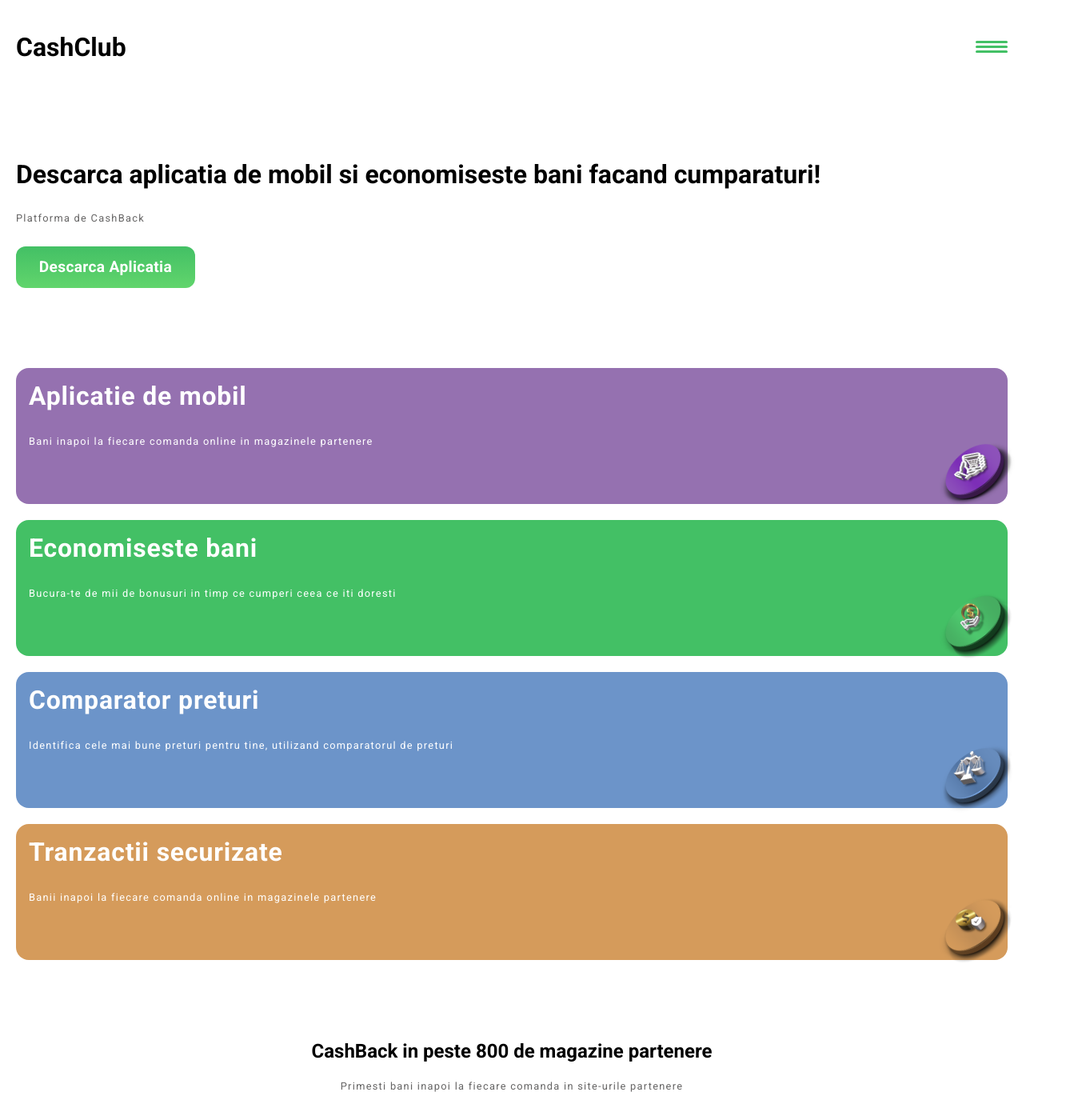
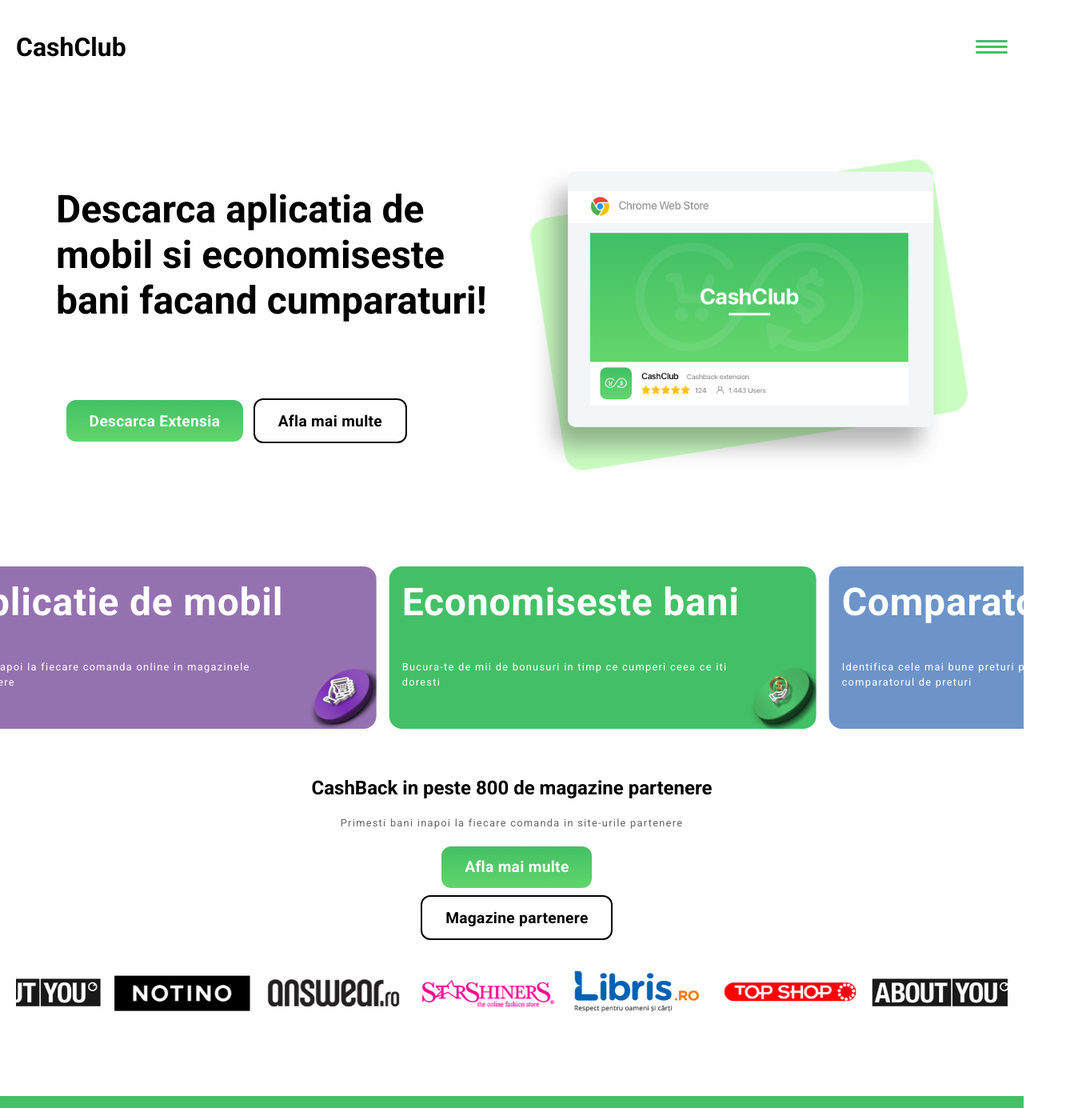
Before and after one commit to awf1337/CashClub-Web, a React (Create React App) app: page / in a window 1280 px wide. Shown: the top 1385 px of the page at 80% size, 1358 px wide, since content can reach past the window. Built offline with nearby package versions, Linux system fonts and the light colour scheme.

Commit message:
UI Responsive 1

```diff
--- a/package.json
+++ b/package.json
@@ -3,12 +3,15 @@
   "version": "0.1.0",
   "private": true,
   "dependencies": {
+    "@emotion/react": "^11.10.4",
+    "@emotion/styled": "^11.10.4",
+    "@mui/material": "^5.10.3",
     "@testing-library/jest-dom": "^5.16.5",
     "@testing-library/react": "^13.3.0",
     "@testing-library/user-event": "^13.5.0",
     "react": "^18.2.0",
     "react-dom": "^18.2.0",
-    "react-scripts": "5.0.1",
+    "react-scripts": "^2.1.3",
     "web-vitals": "^2.1.4"
   },
   "scripts": {
--- a/src/Components/Main.js
+++ b/src/Components/Main.js
@@ -5,22 +5,28 @@
 import DiscountSection from "./Sections/DiscountSection";
 import CashClub from "./Sections/CashClubSection";
 import QuestionsSection from "./Sections/QuestionsSection";
-import ComparatorSection from "./Sections/ComparatorSection"
+import ComparatorSection from "./Sections/ComparatorSection";
+import useMediaQuery from "@mui/material/useMediaQuery";
 
 export default function Main()  {
-    const myRef = useRef(null)
+    const myRef = useRef(null);
+    const mediaMatches = useMediaQuery('(min-width:780px)');
 
     return (
         <div>
-            <DownloadSection />
+            <DownloadSection
+            mediaMatches = {mediaMatches}
+            />
             <MainSection
             clickCashClub = {myRef}
+            mediaMatches = {mediaMatches}
             />
             <CashBackSection />
             <ComparatorSection />
             <DiscountSection />
             <CashClub
             myRef = {myRef}
+            mediaMatches = {mediaMatches}
             />
             <QuestionsSection />
         </div>
--- a/src/Components/Sections/CashBackSection.js
+++ b/src/Components/Sections/CashBackSection.js
@@ -25,7 +25,43 @@
             </div>
 
             <div className="cashBackCarousel">
-                    <div className="carouselContainer" style={{animation:"50000ms linear 0s infinite normal none running moveAnim-hp-clients"}}>
+                    <div className="carouselContainer" style={{animation:"50000ms linear 0s infinite normal none running moveAnimation"}}>
+                        <div className="slide">
+                            <img src={Image1} alt="" />
+                        </div>
+                        <div className="slide">
+                            <img src={Image2} alt="" />
+                        </div>
+                        <div className="slide">
+                            <img src={Image3} alt="" />
+                        </div>
+                        <div className="slide">
+                            <img src={Image4} alt="" />
+                        </div>
+                        <div className="slide">
+                            <img src={Image5} alt="" />
+                        </div>
+                        <div className="slide">
+                            <img src={Image6} alt="" />
+                        </div>
+                        <div className="slide">
+                            <img src={Image1} alt="" />
+                        </div>
+                        <div className="slide">
+                            <img src={Image2} alt="" />
+                        </div>
+                        <div className="slide">
+                            <img src={Image3} alt="" />
+                        </div>
+                        <div className="slide">
+                            <img src={Image4} alt="" />
+                        </div>
+                        <div className="slide">
+                            <img src={Image5} alt="" />
+                        </div>
+                        <div className="slide">
+                            <img src={Image6} alt="" />
+                        </div>
                         <div className="slide">
                             <img src={Image1} alt="" />
                         </div>
--- a/src/Components/Sections/DiscountSection.js
+++ b/src/Components/Sections/DiscountSection.js
@@ -8,7 +8,7 @@
 
 export default function DiscountSection() {
     return (
-        <section className="discountContainer">
+        <section className="discountContainer mainContainer">
             <h3>Super reduceri zilnice la sute de produse</h3>
             <p>Economiseste bani si profita de cele mai mari reduceri la produsele si serviciile tale preferate!</p>
             <a href="#" className="generalButtons">Vezi promotii</a>
--- a/src/Components/Sections/DownloadSection.js
+++ b/src/Components/Sections/DownloadSection.js
@@ -1,15 +1,35 @@
 import React from "react";
+import downloadImage from "./Images/downloadImage.png";
 
-export default function DownloadSection() {
+export default function DownloadSection(props) {
+
     return (
-        <section className="downloadContainer">
-            <h2>Descarca aplicatia de mobil si economiseste bani facand cumparaturi!</h2>
-            <p>Platforma de CashBack</p>
-            <a
-                className="generalButtons"
-                href="https://play.google.com/store/apps/details?id=m.cashclub.ro"
-                target="_blank"
-            >Descarca Aplicatia</a>
+        <section className="mainContainer downloadContainer">
+            <div className="downloadContainerMain">
+                <h2>Descarca aplicatia de mobil si economiseste bani facand cumparaturi!</h2>
+                <div className="downloadButtonsContainer">
+                    {!props.mediaMatches &&
+                        <p>Platforma de CashBack</p>
+                    }
+                    <a
+                        className="generalButtons"
+                        href={props.mediaMatches ? "https://chrome.google.com/webstore/detail/cashclub/bmcjeckemmdkoapcmpmffabkelgknlme?hl=ro&fbclid=IwAR1eIJFJ9Sh4XHeyDL1FkrQFIdTZKB35DO4NHmfDGxYjrwcS_aJZCCjOTy0"
+                            : "https://play.google.com/store/apps/details?id=m.cashclub.ro"}
+                        target="_blank"
+                    >{props.mediaMatches ? "Descarca Extensia" : "Descarca Aplicatia"}</a>
+                    {props.mediaMatches &&
+                        <a
+                        className="generalButtons downloadButton"
+                        href="#"
+                        >Afla mai multe</a>
+                    }
+                </div>
+
+            </div>
+
+            {props.mediaMatches &&
+                <img src={downloadImage} alt="Google chrome web store with cashclub application"/>
+            }
         </section>
     )
 }
--- a/src/Components/Sections/MainSection.js
+++ b/src/Components/Sections/MainSection.js
@@ -1,4 +1,4 @@
-import React, {useRef} from "react";
+import React from "react";
 import CardMainSection from "./Cards/CardMainSection";
 import ImageApp from "./Images/aplicatiemobil.png";
 import ImageEco from "./Images/economiseste.png";
@@ -8,9 +8,15 @@
 export default function MainSection (props) {
     // Setup colors for each card
     const cardColours = ["#9571b0","#43c065","#6c94c9","#d59b5b"]
+    const style = {
+        animation: props.mediaMatches && "50000ms linear 0s infinite normal none running moveAnimation"
+    };
 
     return (
-        <div className="mainContainer">
+        <div className={!props.mediaMatches ? "mainContainer" : ""}>
+            <div className="cashBackCarousel">
+                <div className={props.mediaMatches ? "carouselContainer" : ""} style={style}>
+                    <div className="slide1">
                         <CardMainSection
                             title = {"Aplicatie de mobil"}
                             text = {"Bani inapoi la fiecare comanda online in magazinele partenere"}
@@ -18,28 +24,54 @@
                             backgroundColor = {cardColours[0]}
                             onClick = {() => props.clickCashClub.current.scrollIntoView()}
                         />
-
+                    </div>
+                    <div className="slide1">
                         <CardMainSection
                             title = {"Economiseste bani"}
                             text = {"Bucura-te de mii de bonusuri in timp ce cumperi ceea ce iti doresti"}
                             image = {ImageEco}
                             backgroundColor = {cardColours[1]}
                         />
-
+                    </div>
+                    <div className="slide1">
                         <CardMainSection
                             title = {"Comparator preturi"}
                             text = {"Identifica cele mai bune preturi pentru tine, utilizand comparatorul de preturi"}
                             image = {ImageBalance}
                             backgroundColor = {cardColours[2]}
                         />
-
+                    </div>
+                    <div className="slide1">
                         <CardMainSection
                             title = {"Tranzactii securizate"}
                             text = {"Banii inapoi la fiecare comanda online in magazinele partenere"}
                             image = {ImageTansactions}
                             backgroundColor = {cardColours[3]}
                         />
-
+                    </div>
+                    {props.mediaMatches &&
+                        <>
+                        <div className="slide1">
+                            <CardMainSection
+                                title = {"Aplicatie de mobil"}
+                                text = {"Bani inapoi la fiecare comanda online in magazinele partenere"}
+                                image = {ImageApp}
+                                backgroundColor = {cardColours[0]}
+                                onClick = {() => props.clickCashClub.current.scrollIntoView()}
+                            />
+                        </div>
+                        <div className="slide1">
+                            <CardMainSection
+                                title = {"Economiseste bani"}
+                                text = {"Bucura-te de mii de bonusuri in timp ce cumperi ceea ce iti doresti"}
+                                image = {ImageEco}
+                                backgroundColor = {cardColours[1]}
+                            />
+                        </div>
+                    </>
+                    }
+                </div>
+            </div>
         </div>
     )
 }
--- a/src/index.css
+++ b/src/index.css
@@ -14,9 +14,17 @@
 /* Custom properties */
 
 :root {
+    --fs-h2: 2rem;
+
     --clr-light-btn: linear-gradient(rgb(67, 192, 101), rgb(97, 213, 108));
     --clr-light: rgb(67, 192, 101);
     --clr-light-white: rgb(255, 255, 255);
+}
+
+@media (min-width: 1000px) {
+    :root {
+        --fs-h2: 3rem;
+    }
 }
 
 /* General Styles */
@@ -41,7 +49,8 @@
 }
 
 h2 {
-    font-size: 2rem;
+    font-size: var(--fs-h2);
+    margin: 0;
 }
 
 h3 {
@@ -63,6 +72,11 @@
     letter-spacing: .02rem;
     text-decoration: none;
     display: inline-block;
+}
+
+.mainContainer {
+    margin-bottom: 100px;
+    padding: 0 20px;
 }
 
 /* Header Section */
@@ -138,7 +152,7 @@
 }
 
 .nav-open .hamburger::before {
-    transform: rotate(90deg) translateX(-6px);
+    transform: rotate(90deg) translateX(-7px);
 }
 .nav-open .hamburger::after {
     opacity: 0;
@@ -167,30 +181,57 @@
     right: 0;
 }
 
-.hamburger::before { top: 6px; }
-.hamburger::after { bottom: 6px; }
+.hamburger::before { top: 7px; }
+.hamburger::after { bottom: 7px; }
 
 /* Download Section */
-.downloadContainer {
-    margin: 40px 20px 100px;
-}
+@media (min-width: 780px) {
+    .mainContainer {
+        max-width: 1200px;
+        margin: 0 auto 100px auto;
+        padding: 0 30px;
+    }
 
-.downloadContainer h2 {
-    margin: 0;
+    .downloadContainer {
+        display: flex;
+        justify-content: space-between;
+    }
+
+    .downloadContainerMain {
+        width: 48%;
+        display: flex;
+        flex-direction: column;
+        justify-content: space-evenly;
+    }
+
+    .downloadContainerMain h2 {
+        margin-bottom: 1em;
+    }
+
+    .downloadContainer img {
+        width: 48%;
+    }
+
+    .downloadButton {
+        background-image: none;
+        color: rgb(0, 0, 0);
+        border: 2px solid rgb(0, 0, 0);
+        margin-top: .75rem;
+    }
+
+    .generalButtons {
+        margin-left: .8rem;
+    }
 }
 
 /* cards layout Section*/
-.mainContainer {
-    margin: 40px 20px 100px;
-}
-
 .cardContainer {
     border-radius: 1rem;
     padding: 1em 1em 3em;
     margin: 20px 0;
     position: relative;
     min-height: 170px;
-    overflow: hiddengit;
+    overflow: hidden;
 }
 
 .cardContainer:hover {
@@ -208,6 +249,7 @@
     padding-right: 3.5em;
     margin: 0;
     color: rgb(255, 255, 255);
+    width: 90%;
 }
 
 .cardContainer img {
@@ -217,6 +259,12 @@
     margin: 0 -57px -57px;
     width: 200px;
     transform: rotate(-40deg);
+}
+
+@media (min-width: 780px) {
+    .cardContainer {
+        margin-left: 1rem;
+    }
 }
 
 /* CashBack layout Section */
@@ -252,6 +300,7 @@
 
 .carouselContainer {
     display: flex;
+    flex-flow: row nowrap;
 }
 
 .cashBackCarousel {
@@ -263,12 +312,16 @@
     flex: 0 0 190px;
 }
 
-@keyframes moveAnim-hp-clients {
+.slide1 {
+    flex: 0 0 550px;
+}
+
+@keyframes moveAnimation {
     0% {
-        transform:translate3d(0, 0, 0);
+        transform:translateX(0);
     }
     100% {
-        transform:translate3d(-800px, 0, 0);
+        transform:translateX(-50%);
     }
 }
 
@@ -298,7 +351,7 @@
 
 /* Discount Section */
 .discountContainer {
-    margin: 40px 20px 100px;
+    margin: 0 auto 100px;
     text-align: center;
 }
 
@@ -315,13 +368,43 @@
 
 /* CashClub Section */
 .cashClubContainer {
-    margin: 40px 20px 100px;
+    margin: 0 auto 100px;
     text-align: center;
 }
 
 .cashClubContainer p {
     width: 70%;
     margin: 0 auto 1em auto;
+}
+
+.cashClubFlex {
+    display: flex;
+}
+
+.cashClubFlex img {
+    width: 50%;
+}
+
+.cashClubText {
+    text-align: start;
+}
+
+.cashClubText p {
+    margin: 0;
+}
+
+.cashClubsubmit {
+    margin: 0;
+}
+
+.cashClubInput {
+    height: 3rem;
+    outline: none;
+    border: none;
+    box-shadow: rgba(0, 0, 0, 0.35) 0px 5px 15px;
+    margin: 1rem 1rem 1rem 0;
+    padding: 0 2rem;
+    border-radius: .5rem;
 }
 
 /* Question Section */
```
Also changed, not shown: src/Components/Sections/CashClubSection.js (+23 -2 lines), src/Components/Sections/Images/downloadImage.png (added), 1 other file (tests, documents, lock files or other folders). Lines whose indentation alone changed are shown as unchanged.
